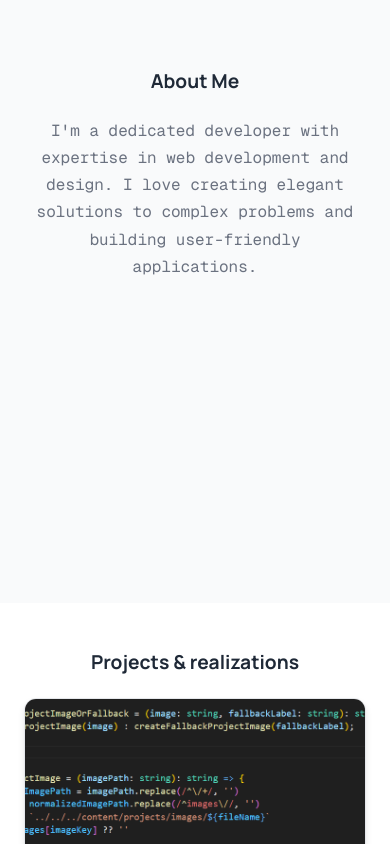
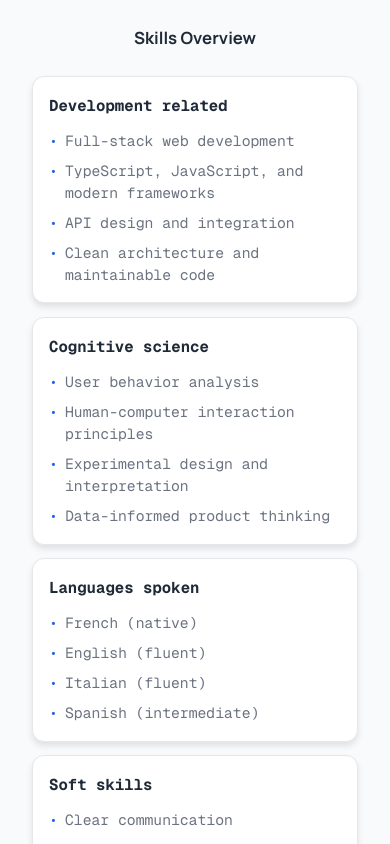
Before and after one commit to bobellobo/resume, a Vue app: page / in a window 390 px wide. Shown: the part 1260-2104 px from the top of the page. Built offline with nearby package versions, Linux system fonts and the light colour scheme.

Commit message:
added skills

```diff
--- a/content/i18n/en.json
+++ b/content/i18n/en.json
@@ -15,7 +15,38 @@
   },
   "about": {
     "title": "About Me",
-    "description": "I'm a dedicated developer with expertise in web development and design. I love creating elegant solutions to complex problems and building user-friendly applications."
+    "description": "I'm a dedicated developer with expertise in web development and design. I love creating elegant solutions to complex problems and building user-friendly applications.",
+    "skillsTitle": "Skills Overview",
+    "skills": {
+      "development": {
+        "title": "Development related",
+        "item1": "Full-stack web development",
+        "item2": "TypeScript, JavaScript, and modern frameworks",
+        "item3": "API design and integration",
+        "item4": "Clean architecture and maintainable code"
+      },
+      "cognitiveScience": {
+        "title": "Cognitive science",
+        "item1": "User behavior analysis",
+        "item2": "Human-computer interaction principles",
+        "item3": "Experimental design and interpretation",
+        "item4": "Data-informed product thinking"
+      },
+      "languages": {
+        "title": "Languages spoken",
+        "item1": "French (native)",
+        "item2": "English (fluent)",
+        "item3": "Italian (fluent)",
+        "item4": "Spanish (intermediate)"
+      },
+      "softSkills": {
+        "title": "Soft skills",
+        "item1": "Clear communication",
+        "item2": "Collaborative teamwork",
+        "item3": "Problem solving",
+        "item4": "Adaptability and continuous learning"
+      }
+    }
   },
   "projects": {
     "title": "Projects & realizations",
--- a/content/i18n/fr.json
+++ b/content/i18n/fr.json
@@ -15,7 +15,38 @@
   },
   "about": {
     "title": "À propos de moi",
-    "description": "Je suis un développeur dévoué avec une expertise en développement web et en design. J'aime créer des solutions élégantes à des problèmes complexes et construire des applications conviviales."
+    "description": "Je suis un développeur dévoué avec une expertise en développement web et en design. J'aime créer des solutions élégantes à des problèmes complexes et construire des applications conviviales.",
+    "skillsTitle": "Aperçu des compétences",
+    "skills": {
+      "development": {
+        "title": "Développement",
+        "item1": "Développement web full-stack",
+        "item2": "TypeScript, JavaScript et frameworks modernes",
+        "item3": "Conception et intégration d'API",
+        "item4": "Architecture propre et code maintenable"
+      },
+      "cognitiveScience": {
+        "title": "Sciences cognitives",
+        "item1": "Analyse des comportements utilisateurs",
+        "item2": "Principes d'interaction humain-machine",
+        "item3": "Conception et interprétation d'expériences",
+        "item4": "Prise de décision produit basée sur les données"
+      },
+      "languages": {
+        "title": "Langues parlées",
+        "item1": "Français (langue maternelle)",
+        "item2": "Anglais (bilingue professionnel)",
+        "item3": "Italien (bilingue professionnel)",
+        "item4": "Espagnol (intermédiaire)"
+      },
+      "softSkills": {
+        "title": "Soft skills",
+        "item1": "Communication claire",
+        "item2": "Esprit d'équipe et collaboration",
+        "item3": "Résolution de problèmes",
+        "item4": "Adaptabilité et apprentissage continu"
+      }
+    }
   },
   "projects": {
     "title": "Projets et réalisations",
--- a/src/components/About/About.css
+++ b/src/components/About/About.css
@@ -9,18 +9,66 @@
 
 .container {
   width: 100%;
-  max-width: 800px;
+  max-width: 980px;
 }
 
 .about.section-block {
   padding: 2rem 20px;
 }
 
-p {
+.about-description {
   color: var(--text-light);
   font-size: 1.1rem;
   text-align: center;
   line-height: 1.8;
+  margin: 0 auto;
+  max-width: 760px;
+}
+
+.skills-block {
+  margin-top: 2.25rem;
+}
+
+.skills-title {
+  color: var(--text-dark);
+  text-align: center;
+  margin-bottom: 1.5rem;
+}
+
+.skills-grid {
+  display: grid;
+  grid-template-columns: repeat(2, minmax(0, 1fr));
+  gap: 1rem;
+}
+
+.skill-card {
+  padding: 1.1rem;
+}
+
+.skill-heading {
+  color: var(--text-dark);
+  margin-bottom: 0.75rem;
+  font-size: 1.05rem;
+}
+
+.skill-list {
+  list-style: none;
+  display: flex;
+  flex-direction: column;
+  gap: 0.5rem;
+}
+
+.skill-item {
+  color: var(--text-light);
+  line-height: 1.5;
+  display: flex;
+  align-items: flex-start;
+}
+
+.skill-item::before {
+  content: '•';
+  color: var(--primary-color);
+  margin-right: 0.45rem;
 }
 
 @media (max-width: 768px) {
@@ -28,9 +76,22 @@ p {
     padding: 1.5rem 20px;
   }
 
-  p {
+  .about-description {
     font-size: 1rem;
     line-height: 1.7;
+  }
+
+  .skills-block {
+    margin-top: 1.75rem;
+  }
+
+  .skills-grid {
+    grid-template-columns: 1fr;
+    gap: 0.85rem;
+  }
+
+  .skill-card {
+    padding: 1rem;
   }
 }
 
@@ -44,8 +105,26 @@ p {
     margin-bottom: 1rem;
   }
 
-  p {
+  .about-description {
     font-size: 0.98rem;
     line-height: 1.6;
   }
+
+  .skills-title {
+    margin-bottom: 1rem;
+  }
 }
+
+@media (max-width: 480px) {
+  .skills-title {
+    font-size: 1.05rem;
+  }
+
+  .skill-heading {
+    font-size: 0.98rem;
+  }
+
+  .skill-item {
+    font-size: 0.92rem;
+  }
+}
--- a/src/components/About/About.vue
+++ b/src/components/About/About.vue
@@ -2,7 +2,22 @@
   <section id="about" class="about section-block">
     <div class="container">
       <h2 class="section-title">{{ $t('about.title') }}</h2>
-      <p>{{ $t('about.description') }}</p>
+      <p class="about-description">{{ $t('about.description') }}</p>
+
+      <div class="skills-block">
+        <h3 class="skills-title">{{ $t('about.skillsTitle') }}</h3>
+
+        <div class="skills-grid">
+          <article v-for="category in skillCategories" :key="category.titleKey" class="skill-card surface-card">
+            <h4 class="skill-heading">{{ $t(category.titleKey) }}</h4>
+            <ul class="skill-list">
+              <li v-for="itemKey in category.itemKeys" :key="itemKey" class="skill-item">
+                {{ $t(itemKey) }}
+              </li>
+            </ul>
+          </article>
+        </div>
+      </div>
     </div>
   </section>
 </template>
@@ -11,6 +26,45 @@
 import { useI18n } from 'vue-i18n'
 
 useI18n()
+
+const skillCategories = [
+  {
+    titleKey: 'about.skills.development.title',
+    itemKeys: [
+      'about.skills.development.item1',
+      'about.skills.development.item2',
+      'about.skills.development.item3',
+      'about.skills.development.item4'
+    ]
+  },
+  {
+    titleKey: 'about.skills.cognitiveScience.title',
+    itemKeys: [
+      'about.skills.cognitiveScience.item1',
+      'about.skills.cognitiveScience.item2',
+      'about.skills.cognitiveScience.item3',
+      'about.skills.cognitiveScience.item4'
+    ]
+  },
+  {
+    titleKey: 'about.skills.languages.title',
+    itemKeys: [
+      'about.skills.languages.item1',
+      'about.skills.languages.item2',
+      'about.skills.languages.item3',
+      'about.skills.languages.item4'
+    ]
+  },
+  {
+    titleKey: 'about.skills.softSkills.title',
+    itemKeys: [
+      'about.skills.softSkills.item1',
+      'about.skills.softSkills.item2',
+      'about.skills.softSkills.item3',
+      'about.skills.softSkills.item4'
+    ]
+  }
+]
 </script>
 
 <style scoped src="./About.css"></style>
```
